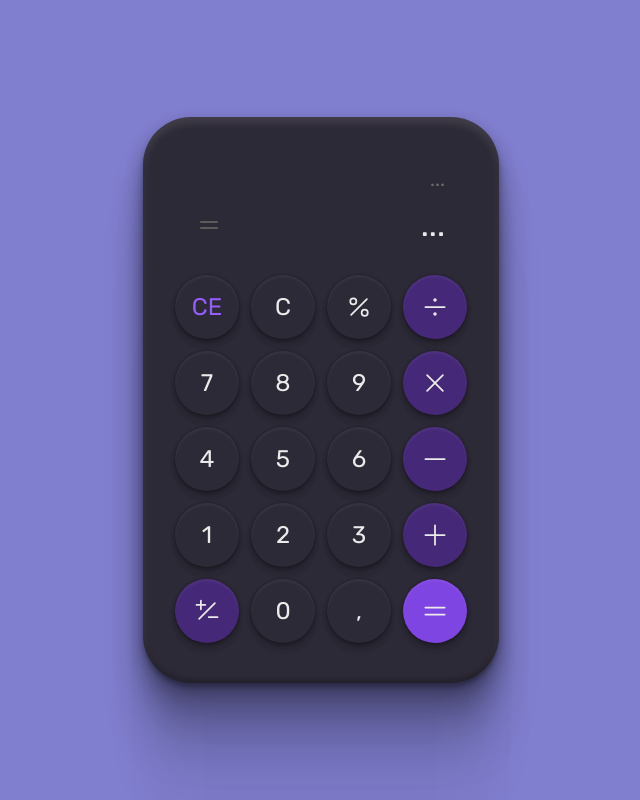
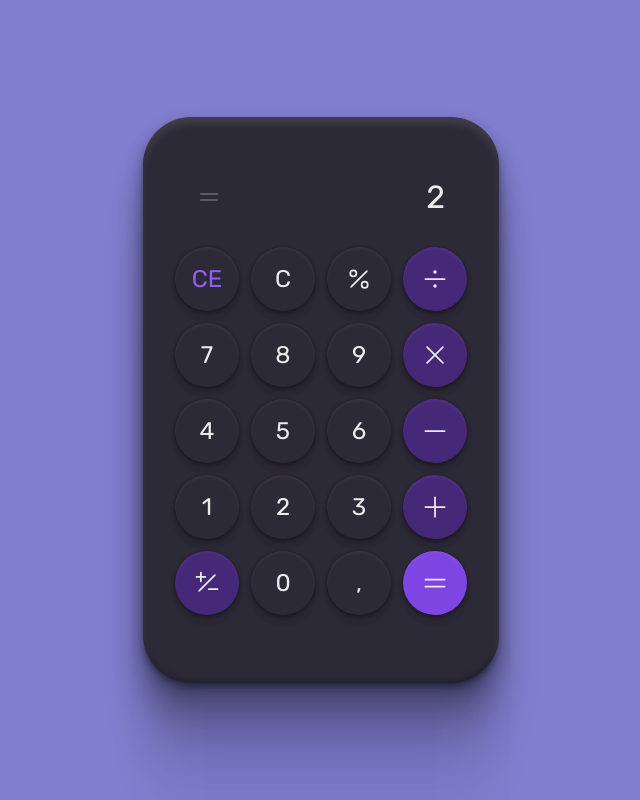
Before and after one commit to eduardamirelly/calculator-boracodar, a React (Vite) app: page / in a window 1280 px wide. Shown: the whole page, without its empty margins (319-959 px from the left). Built offline with nearby package versions, Linux system fonts and the light colour scheme.

Commit message:
:art: update CalculatorDisplay.tsx

```diff
--- a/src/components/CalculatorDisplay.tsx
+++ b/src/components/CalculatorDisplay.tsx
@@ -1,18 +1,17 @@
 import { Equals } from "phosphor-react";
-import { useState } from "react";
+import { useCalculator } from "../hooks/useCalculator";
 
 export function CalculatorDisplay() {
-  const [result, setResult] = useState('...');
-  const [operations, setOperations] = useState('...');
+  const { operation } = useCalculator();
 
   return (
     <div className="head-calculator">
-        <div className="head-calculator-operations">{operations}</div>
+        <div className="head-calculator-operations">{operation}</div>
         <div className="head-calculator-result">
           <span>
             <Equals size={24} color="#6B6B6B" />
           </span>
-          <span className="text-[2rem]">{result}</span>
+          <span className="text-[2rem]">2</span>
         </div>
       </div>
   )
```
